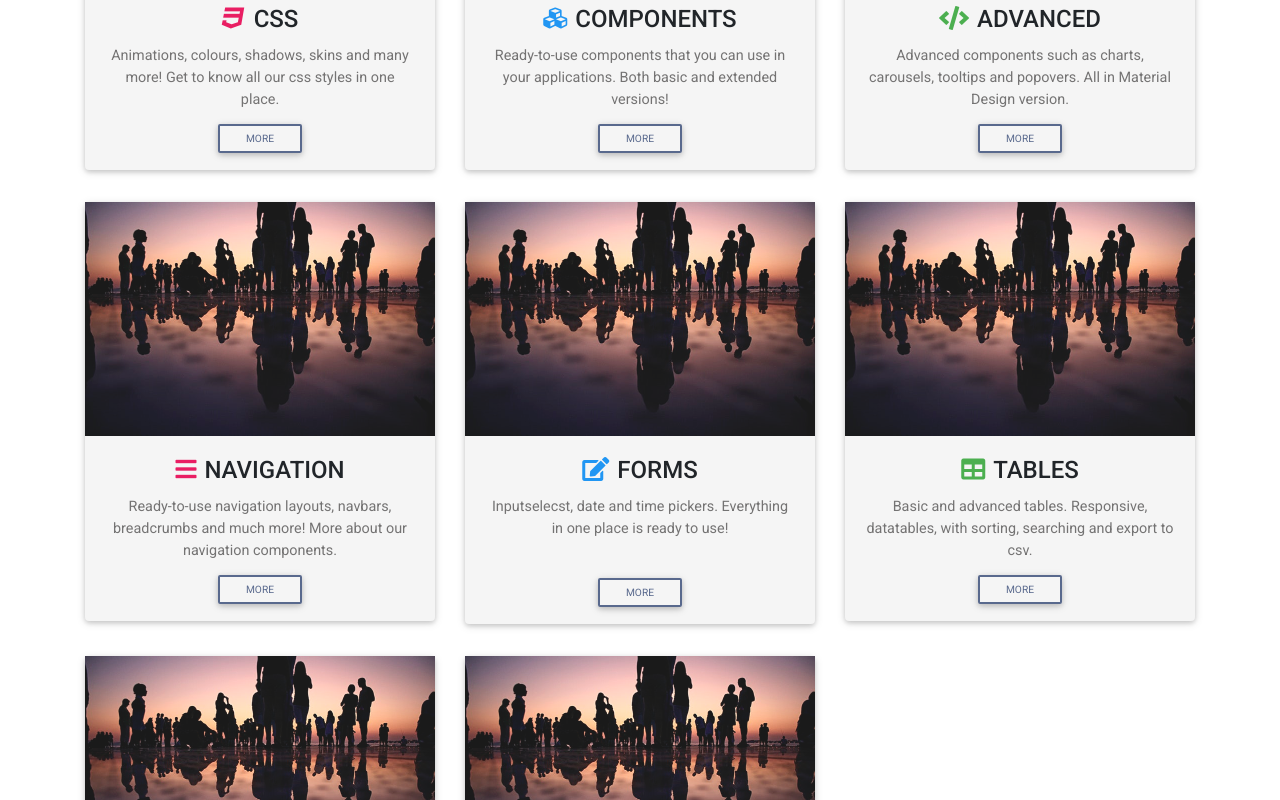
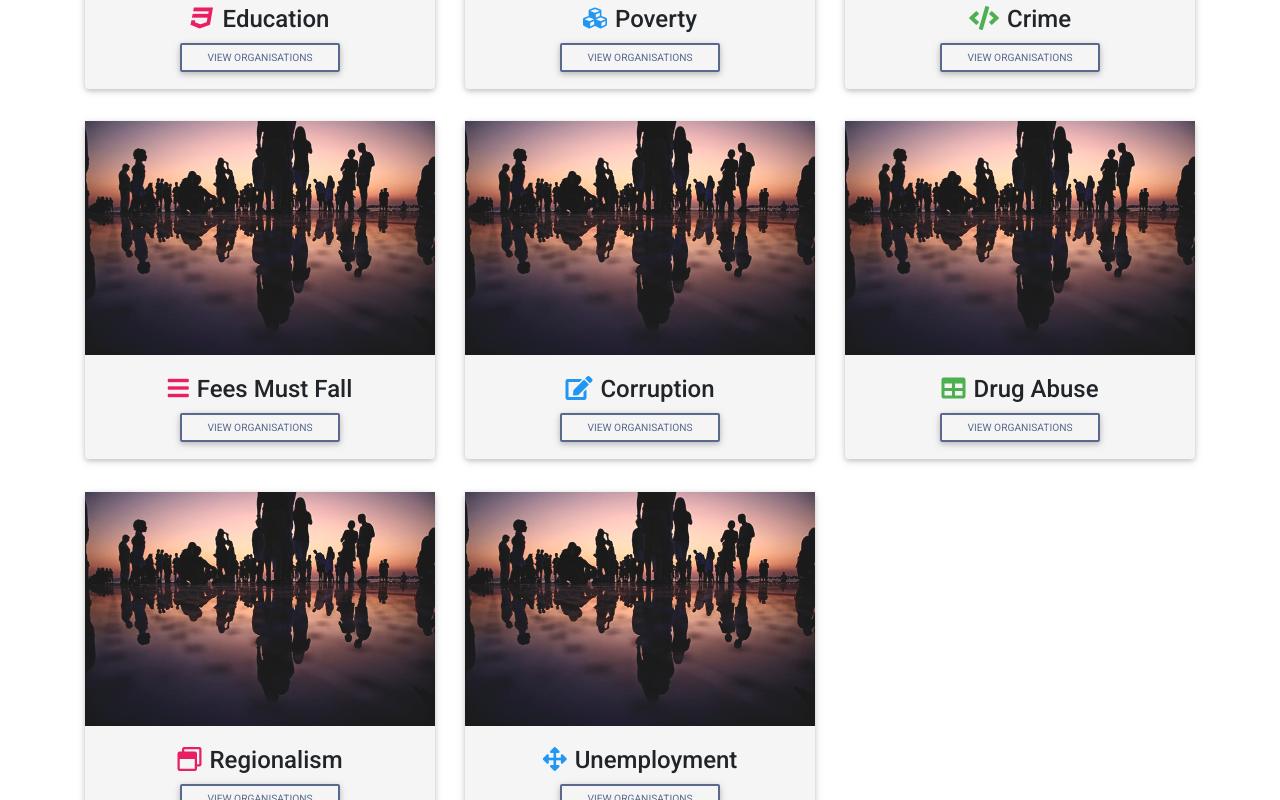
Before and after one commit to mutomb/capestone, a React (Create React App) app: page / in a window 1280 px wide. Shown: the part 820-1620 px from the top of the page. Built offline with nearby package versions, Linux system fonts and the light colour scheme.

Commit message:
final product

```diff
--- a/src/pages/DatatablePage.js
+++ b/src/pages/DatatablePage.js
@@ -33,96 +33,96 @@ const DatatablePage = () => {
     rows: [
       {
         name: "Tiger Nixon",
-        position: "System Architect",
+        position: "Education",
         office: "Edinburgh",
         clickEvent: () => testClickEvent(1)
       },
       {
         name: "Garrett Winters",
-        position: "Accountant",
+        position: "Education",
         office: "Tokyo"
 
       },
       {
         name: "Ashton Cox",
-        position: "Junior Technical Author",
+        position: "Education",
         office: "San Francisco"
 
       },
       {
         name: "Cedric Kelly",
-        position: "Senior Javascript Developer",
+        position: "Education",
         office: "Edinburgh"
       },
       {
         name: "Airi Satou",
-        position: "Accountant",
+        position: "Education",
         office: "Tokyo"
       },
       {
         name: "Brielle Williamson",
-        position: "Integration Specialist",
+        position: "Education",
         office: "New York"
       },
       {
         name: "Herrod Chandler",
-        position: "Sales Assistant",
+        position: "Education",
         office: "San Francisco"
       },
       {
         name: "Rhona Davidson",
-        position: "Integration Specialist",
+        position: "Education",
         office: "Tokyo"
       },
       {
         name: "Colleen Hurst",
-        position: "Javascript Developer",
+        position: " Education",
         office: "San Francisco"
       },
       {
         name: "Sonya Frost",
-        position: "Software Engineer",
+        position: "Education",
         office: "Edinburgh"
       },
       {
         name: "Jena Gaines",
-        position: "Office Manager",
+        position: "Education",
         office: "London"
       },
       {
         name: "Quinn Flynn",
-        position: "Support Lead",
+        position: "Education",
         office: "Edinburgh"
       },
       {
         name: "Charde Marshall",
-        position: "Regional Director",
+        position: "Education",
         office: "San Francisco"
       },
       {
         name: "Haley Kennedy",
-        position: "Senior Marketing Designer",
+        position: "Education",
         office: "London"
       },
       {
         name: "Tatyana Fitzpatrick",
-        position: "Regional Director",
+        position: "Education",
         office: "London"
       },
       {
         name: "Michael Silva",
-        position: "Marketing Designer",
+        position: "Education",
         office: "London"
       },
       {
         name: "Paul Byrd",
-        position: "Chief Financial Officer (CFO)",
+        position: "Education",
         office: "New York"
       },
 
       {
         name: "Donna Snider",
-        position: "Customer Support",
+        position: "Education",
         office: "New York"
 
       }
--- a/src/pages/MyHomePage.jsx
+++ b/src/pages/MyHomePage.jsx
@@ -45,12 +45,8 @@ class MyHomePage extends React.Component {
                               brand
                               className="pink-text pr-2"
                             />
-                            <strong>CSS</strong>
+                            <strong>Education</strong>
                           </MDBCardTitle>
-                          <MDBCardText>
-                            Animations, colours, shadows, skins and many more!
-                            Get to know all our css styles in one place.
-                          </MDBCardText>
                           <MDBNavLink
                               tag="button"
                               to="/table"
@@ -58,7 +54,7 @@ class MyHomePage extends React.Component {
                               className="btn btn-outline-mdb-color btn-sm btn-rounded d-inline"
                               onClick={this.scrollToTop}
                             >
-                              More
+                              View Organisations
                           </MDBNavLink>
                         </MDBCardBody>
                       </MDBCard>
@@ -76,12 +72,9 @@ class MyHomePage extends React.Component {
                         <MDBCardBody cascade className="text-center">
                           <MDBCardTitle>
                             <MDBIcon icon="cubes" className="blue-text pr-2" />
-                            <strong>COMPONENTS</strong>
+                            <strong>Poverty</strong>
                           </MDBCardTitle>
-                          <MDBCardText>
-                            Ready-to-use components that you can use in your
-                            applications. Both basic and extended versions!
-                          </MDBCardText>
+
                           <MDBNavLink
                               tag="button"
                               to="/table"
@@ -89,7 +82,7 @@ class MyHomePage extends React.Component {
                               className="btn btn-outline-mdb-color btn-sm btn-rounded d-inline"
                               onClick={this.scrollToTop}
                             >
-                              More
+                               View Organisations
                           </MDBNavLink>
                         </MDBCardBody>
                       </MDBCard>
@@ -105,13 +98,9 @@ class MyHomePage extends React.Component {
                         <MDBCardBody cascade className="text-center">
                           <MDBCardTitle>
                             <MDBIcon icon="code" className="green-text pr-2" />
-                            <strong>ADVANCED</strong>
+                            <strong>Crime</strong>
                           </MDBCardTitle>
-                          <MDBCardText>
-                            Advanced components such as charts, carousels,
-                            tooltips and popovers. All in Material Design
-                            version.
-                          </MDBCardText>
+
 
                           <MDBNavLink
                               tag="button"
@@ -120,7 +109,7 @@ class MyHomePage extends React.Component {
                               className="btn btn-outline-mdb-color btn-sm btn-rounded d-inline"
                               onClick={this.scrollToTop}
                             >
-                              More
+                               View Organisations
                           </MDBNavLink>
                         </MDBCardBody>
                       </MDBCard>
@@ -139,13 +128,9 @@ class MyHomePage extends React.Component {
                         <MDBCardBody cascade className="text-center">
                           <MDBCardTitle>
                             <MDBIcon icon="bars" className="pink-text pr-2" />
-                            <strong>NAVIGATION</strong>
+                            <strong>Fees Must Fall</strong>
                           </MDBCardTitle>
-                          <MDBCardText>
-                            Ready-to-use navigation layouts, navbars,
-                            breadcrumbs and much more! More about our navigation
-                            components.
-                          </MDBCardText>
+
 
                           <MDBNavLink
                               tag="button"
@@ -154,7 +139,7 @@ class MyHomePage extends React.Component {
                               className="btn btn-outline-mdb-color btn-sm btn-rounded d-inline"
                               onClick={this.scrollToTop}
                             >
-                              More
+                               View Organisations
                           </MDBNavLink>
                         </MDBCardBody>
                       </MDBCard>
@@ -170,12 +155,9 @@ class MyHomePage extends React.Component {
                         <MDBCardBody cascade className="text-center">
                           <MDBCardTitle>
                             <MDBIcon icon="edit" className="blue-text pr-2" />
-                            <strong>FORMS</strong>
+                            <strong>Corruption</strong>
                           </MDBCardTitle>
-                          <MDBCardText className="mb-4 pb-3">
-                            Inputselecst, date and time pickers. Everything in
-                            one place is ready to use!
-                          </MDBCardText>
+
 
                           <MDBNavLink
                               tag="button"
@@ -184,7 +166,7 @@ class MyHomePage extends React.Component {
                               className="btn btn-outline-mdb-color btn-sm btn-rounded d-inline"
                               onClick={this.scrollToTop}
                             >
-                              More
+                               View Organisations
                           </MDBNavLink>
                         </MDBCardBody>
                       </MDBCard>
@@ -200,12 +182,9 @@ class MyHomePage extends React.Component {
                         <MDBCardBody cascade className="text-center">
                           <MDBCardTitle>
                             <MDBIcon icon="table" className="green-text pr-2" />
-                            <strong>TABLES</strong>
+                            <strong>Drug Abuse</strong>
                           </MDBCardTitle>
-                          <MDBCardText>
-                            Basic and advanced tables. Responsive, datatables,
-                            with sorting, searching and export to csv.
-                          </MDBCardText>
+
 
                           <MDBNavLink
                               tag="button"
@@ -214,7 +193,7 @@ class MyHomePage extends React.Component {
                               className="btn btn-outline-mdb-color btn-sm btn-rounded d-inline"
                               onClick={this.scrollToTop}
                             >
-                              More
+                               View Organisations
                           </MDBNavLink>
                         </MDBCardBody>
                       </MDBCard>
@@ -237,13 +216,8 @@ class MyHomePage extends React.Component {
                               far
                               className="pink-text pr-2"
                             />
-                            <strong>MODALS</strong>
+                            <strong>Regionalism</strong>
                           </MDBCardTitle>
-                          <MDBCardText>
-                            Modals used to display advanced messages to the
-                            user. Cookies, logging in, registration and much
-                            more.
-                          </MDBCardText>
 
                           <MDBNavLink
                               tag="button"
@@ -252,7 +226,7 @@ class MyHomePage extends React.Component {
                               className="btn btn-outline-mdb-color btn-sm btn-rounded d-inline"
                               onClick={this.scrollToTop}
                             >
-                              More
+                               View Organisations
                           </MDBNavLink>
                         </MDBCardBody>
                       </MDBCard>
@@ -271,13 +245,8 @@ class MyHomePage extends React.Component {
                               icon="arrows-alt"
                               className="blue-text pr-2"
                             />
-                            <strong>PLUGINS & ADDONS</strong>
+                            <strong>Unemployment</strong>
                           </MDBCardTitle>
-                          <MDBCardText>
-                            Google Maps, Social Buttons, Pre-built Contact Forms
-                            and Steppers. Find out more about our extended
-                            components.
-                          </MDBCardText>
 
                           <MDBNavLink
                               tag="button"
@@ -286,7 +255,7 @@ class MyHomePage extends React.Component {
                               className="btn btn-outline-mdb-color btn-sm btn-rounded d-inline"
                               onClick={this.scrollToTop}
                             >
-                              More
+                               View Organisations
                           </MDBNavLink>
                         </MDBCardBody>
                       </MDBCard>
--- a/src/pages/NavPage.js
+++ b/src/pages/NavPage.js
@@ -4,8 +4,12 @@ import {
   MDBEdgeHeader
 } from "mdbreact";
 import "./MyHomePage.css";
-
+//MyNavbar org
+//NavUsers
 import NavUsers from "./NavUsers";
+import NavbarPage from "./NavbarPage";
+import NavsPage from "./NavsPage";
+import MyNavbar from "./MyNavbar";
 class NavPage extends React.Component {
   scrollToTop = () => window.scrollTo(0, 0);
   render() {
```
